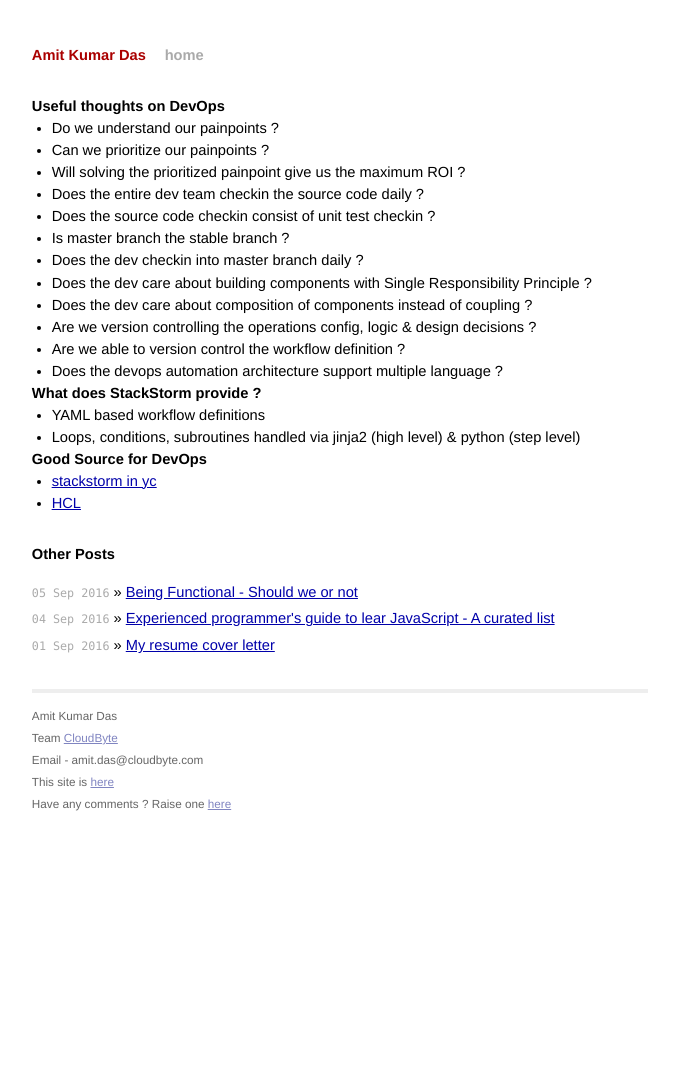
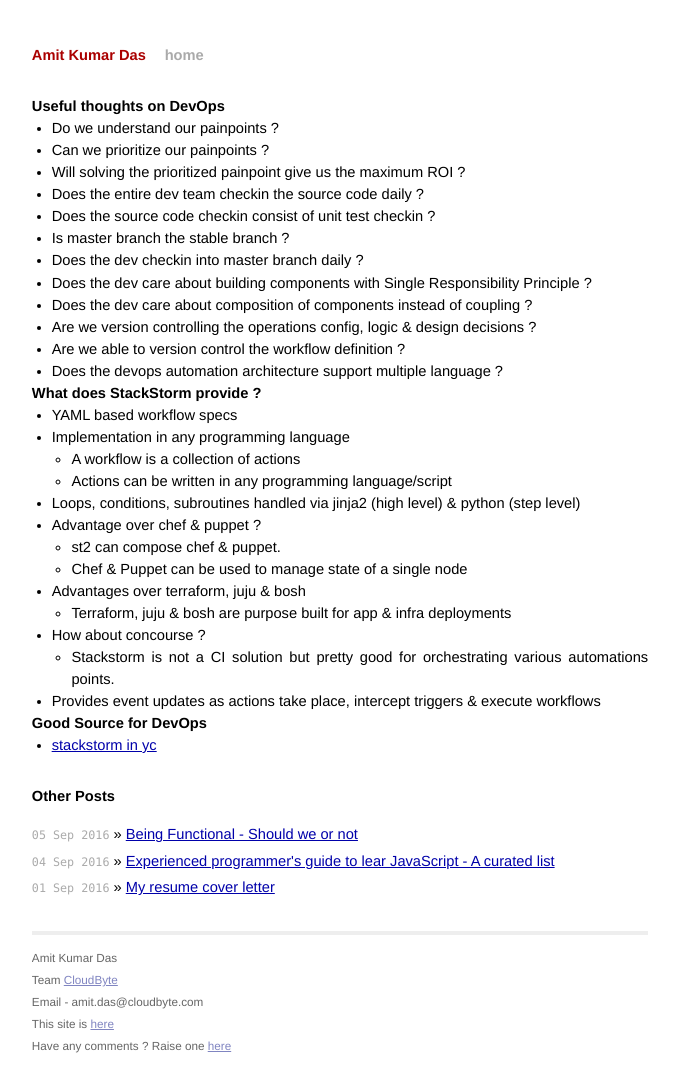
Before and after one commit to AmitKumarDas/amitkumardas.github.io, a Jekyll site: the page built from _posts/2016-08-21-my-views-on-devops.md, in a window 1280 px wide. Shown: the whole page, without its empty margins (300-979 px from the left). Built offline with Jekyll 4.4.1, drawn with Linux system fonts in a browser that asks for light colours; before the commit the page ends 944 px from its top, so only the background shows below that.

Commit message:
Update 2016-08-21-my-views-on-devops.md

```diff
--- a/_posts/2016-08-21-my-views-on-devops.md
+++ b/_posts/2016-08-21-my-views-on-devops.md
@@ -20,10 +20,20 @@
 
 ## What does StackStorm provide ?
 
-- YAML based workflow definitions
+- YAML based workflow specs
+- Implementation in any programming language
+  - A workflow is a collection of actions
+  - Actions can be written in any programming language/script
 - Loops, conditions, subroutines handled via jinja2 (high level) & python (step level)
+- Advantage over chef & puppet ?
+  - st2 can compose chef & puppet.
+  - Chef & Puppet can be used to manage state of a single node
+- Advantages over terraform, juju & bosh
+  - Terraform, juju & bosh are purpose built for app & infra deployments
+- How about concourse ?
+  - Stackstorm is not a CI solution but pretty good for orchestrating various automations points.
+- Provides event updates as actions take place, intercept triggers & execute workflows
 
 ## Good Source for DevOps
 
 - [stackstorm in yc](https://news.ycombinator.com/item?id=10342000)
-- [HCL](https://github.com/hashicorp/hcl)
```
